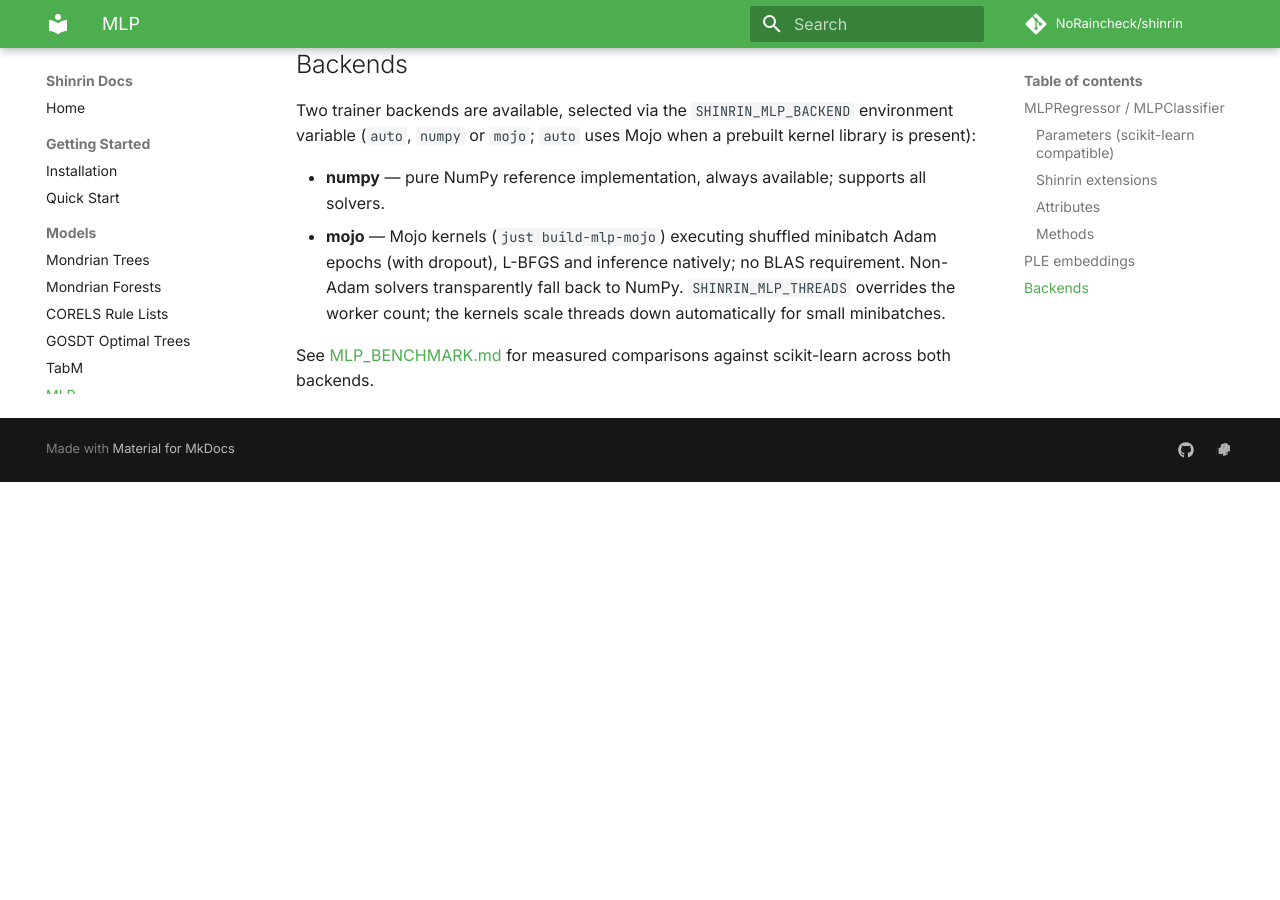
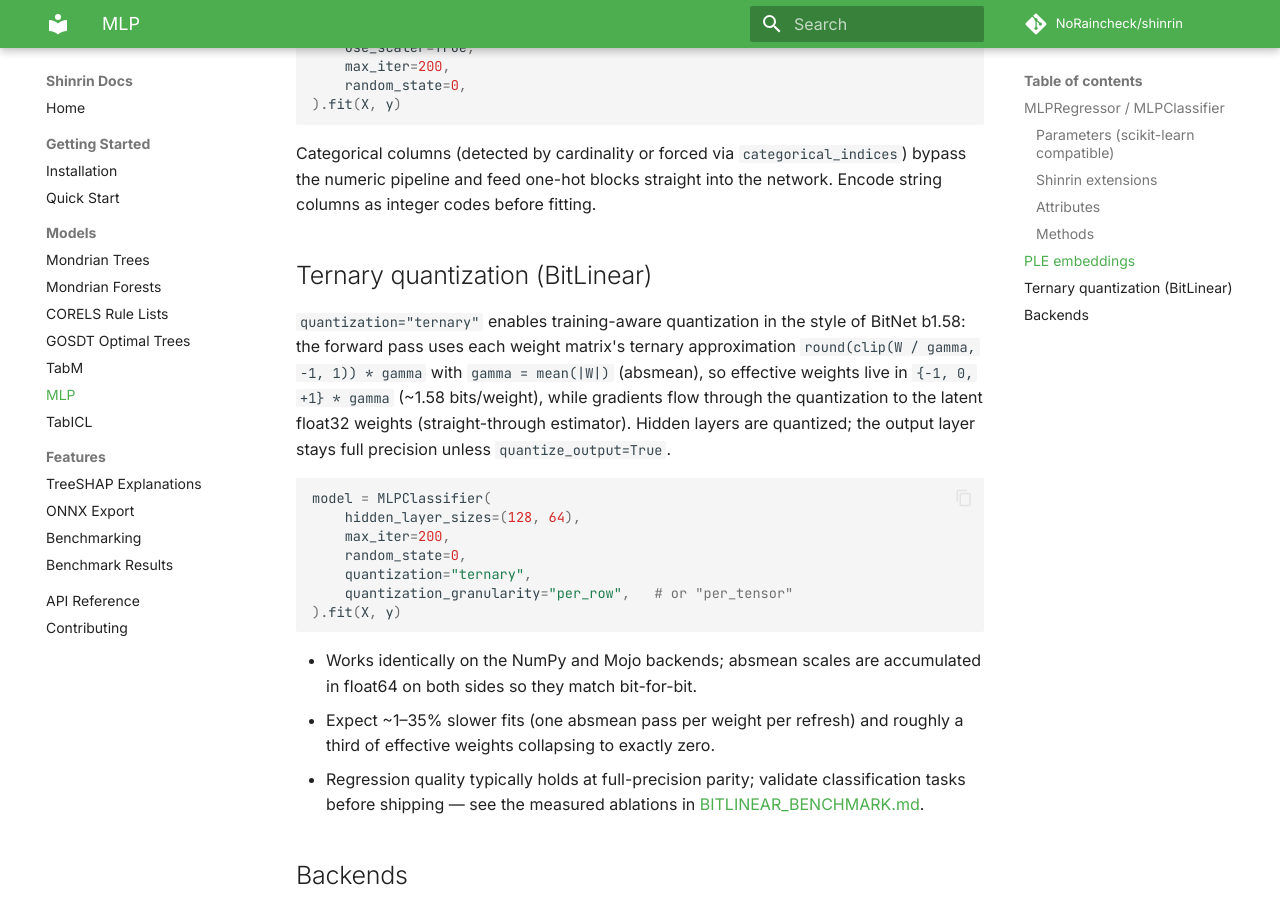
Before and after one commit to NoRaincheck/shinrin, an MkDocs documentation site: the page built from docs/models/mlp.md, in a window 1280 px wide and 900 px high, scrolled down 4213 px. Built offline with MkDocs 1.6.1 and Material for MkDocs 9.7.7, drawn with Linux system fonts in a browser that asks for light colours; comment, search, counter and statistics services are not loaded; before the commit the page ends 4695 px from its top, so only the background shows below that; some of the changed text lies outside the part shown.

Commit message:
docs(models): document ternary (BitLinear) quantization
Add the quantization parameters and a BitLinear section to the MLP and
TabM model pages (including the alpha=0 dead-zone warning for TabM,
rendered via the newly enabled admonition extension), document TabICL's
experimental post-training quantization with its accuracy caveat, and
mention quantization/ablation support in the README feature list.

````diff
--- a/docs/models/mlp.md
+++ b/docs/models/mlp.md
@@ -11,6 +11,7 @@ early stopping) and fitted attributes, while adding:
 - an optional piecewise-linear (PLE) embedding for numerical features,
   following the TabM embedding recipe
 - dropout and automatic categorical-feature detection
+- optional training-aware ternary weight quantization (BitLinear)
 
 ## MLPRegressor / MLPClassifier
 
@@ -61,6 +62,9 @@ within float32 noise, so existing tuning transfers directly.
 | `use_quantile` | `bool` | `False` | Quantile transform on numeric features |
 | `use_asinh` | `bool` | `False` | Inverse hyperbolic sine transform |
 | `use_scaler` | `bool` | `False` | Standard scaling |
+| `quantization` | `str` | `"none"` | `"ternary"` enables BitLinear-style training-aware ternary weight quantization (see below) |
+| `quantization_granularity` | `str` | `"per_row"` | Absmean scale per output row (`"per_row"`) or per matrix (`"per_tensor"`) |
+| `quantize_output` | `bool` | `False` | Also quantize the output layer (default keeps it full precision) |
 | `categorical_indices` | `list[int]` | `None` | Force columns (by integer index) categorical |
 | `categorical_cardinality_threshold` | `int` | `32` | Max unique values for auto-detection; `0` disables |
 
@@ -117,6 +121,35 @@ Categorical columns (detected by cardinality or forced via
 blocks straight into the network. Encode string columns as integer codes
 before fitting.
 
+## Ternary quantization (BitLinear)
+
+`quantization="ternary"` enables training-aware quantization in the
+style of BitNet b1.58: the forward pass uses each weight matrix's ternary
+approximation `round(clip(W / gamma, -1, 1)) * gamma` with
+`gamma = mean(|W|)` (absmean), so effective weights live in
+`{-1, 0, +1} * gamma` (~1.58 bits/weight), while gradients flow through
+the quantization to the latent float32 weights (straight-through
+estimator). Hidden layers are quantized; the output layer stays full
+precision unless `quantize_output=True`.
+
+```python
+model = MLPClassifier(
+    hidden_layer_sizes=(128, 64),
+    max_iter=200,
+    random_state=0,
+    quantization="ternary",
+    quantization_granularity="per_row",   # or "per_tensor"
+).fit(X, y)
+```
+
+- Works identically on the NumPy and Mojo backends; absmean scales are
+  accumulated in float64 on both sides so they match bit-for-bit.
+- Expect ~1–35% slower fits (one absmean pass per weight per refresh)
+  and roughly a third of effective weights collapsing to exactly zero.
+- Regression quality typically holds at full-precision parity; validate
+  classification tasks before shipping — see the measured ablations in
+  [BITLINEAR_BENCHMARK.md](https://github.com/NoRaincheck/shinrin/blob/main/scripts/benchmarks/BITLINEAR_BENCHMARK.md).
+
 ## Backends
 
 Two trainer backends are available, selected via the
--- a/mkdocs.yml
+++ b/mkdocs.yml
@@ -57,6 +57,7 @@ markdown_extensions:
       custom_checkbox: true
   - attr_list
   - md_in_html
+  - admonition
   - toc:
       permalink: true
 
````
Also changed, not shown: README.md (+2 -2 lines), docs/models/tabicl.md (+16 -0 lines), docs/models/tabm.md (+29 -0 lines).
